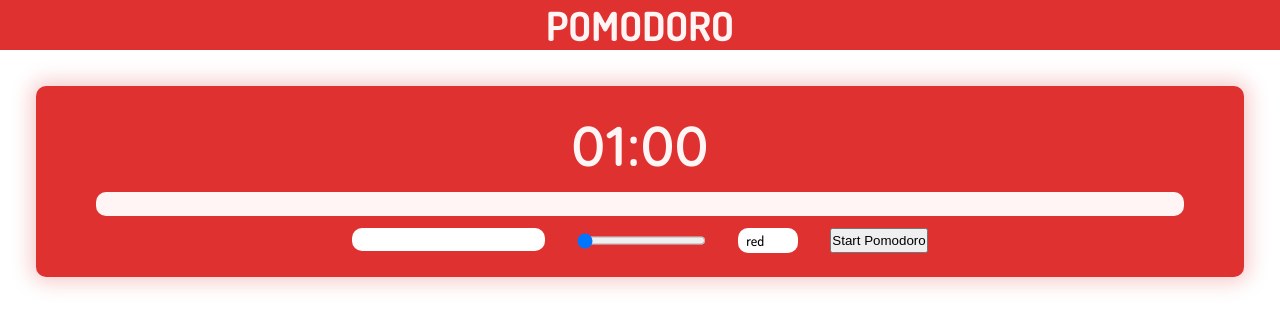
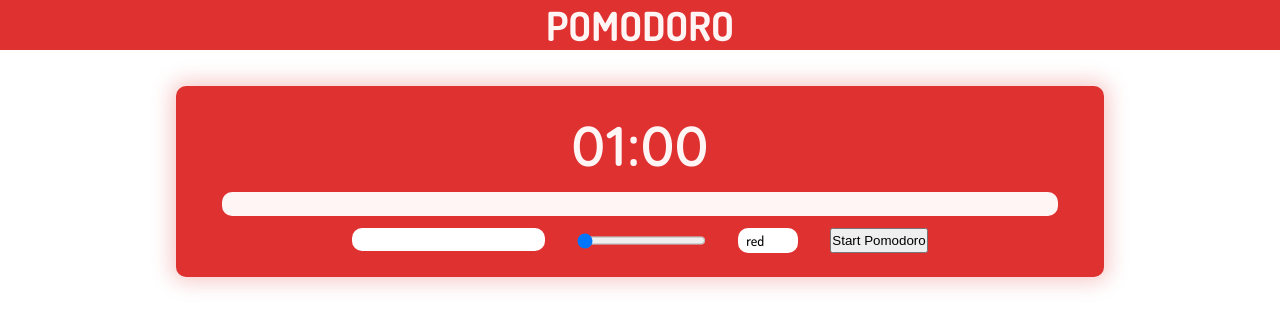
Before and after one commit to ersinnamal/pomodoro, a React (Create React App) app: page / in a window 1280 px wide. Shown: the top 328 px of the page. Built offline with nearby package versions, Linux system fonts and the light colour scheme.

Commit message:
Main content centered

```diff
--- a/src/index.css
+++ b/src/index.css
@@ -33,6 +33,8 @@ main {
   display: flex;
   flex-direction: column;
   gap: 3.6rem;
+  max-width: 100rem;
+  margin: auto;
 }
 
 a {
```
